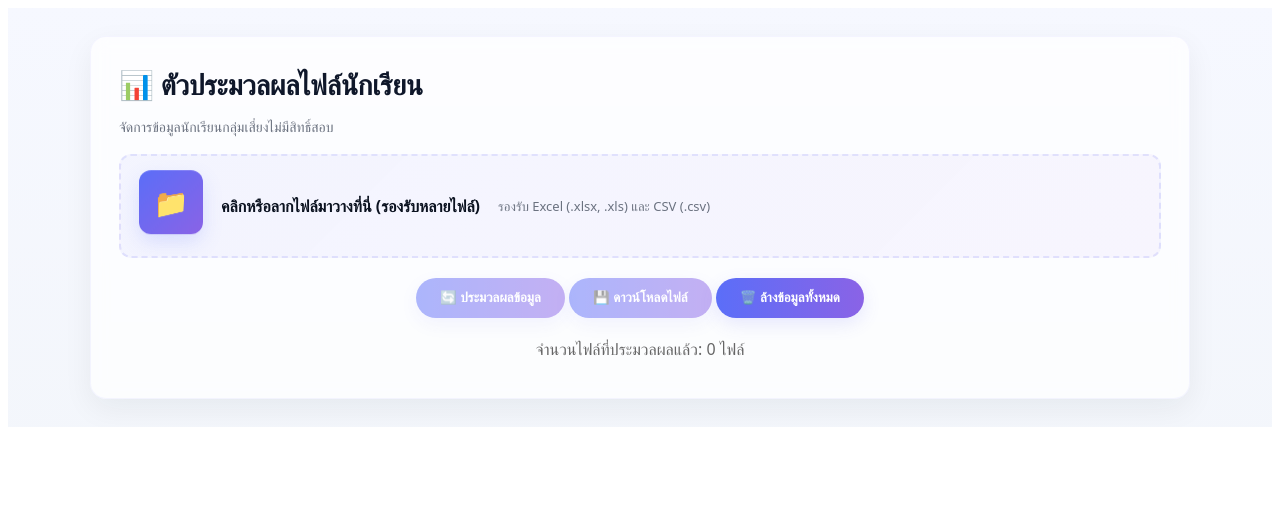
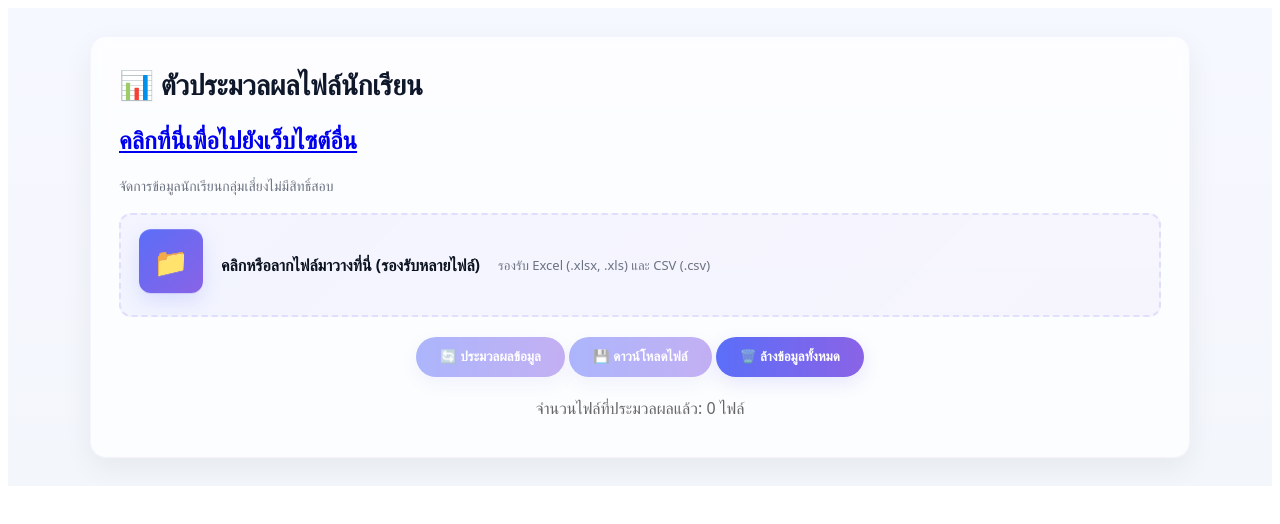
Before and after one commit to NOGITSD/DEMO-, a plain HTML site: page สำรวจ_มส.html in a window 1280 px wide. Drawn offline with nearby package versions, Linux system fonts and the light colour scheme.

Commit message:
Update สำรวจ_มส.html

```diff
--- a/สำรวจ_มส.html
+++ b/สำรวจ_มส.html
@@ -565,6 +565,7 @@
 <body>
     <div class="container">
         <h1>📊 ตัวประมวลผลไฟล์นักเรียน</h1>
+        <h2> <a href="https://www.example.com">คลิกที่นี่เพื่อไปยังเว็บไซต์อื่น</a> </h2>
         <p class="subtitle">จัดการข้อมูลนักเรียนกลุ่มเสี่ยงไม่มีสิทธิ์สอบ</p>
 
         <div class="upload-area" onclick="document.getElementById('fileInput').click()" id="uploadArea">
```
